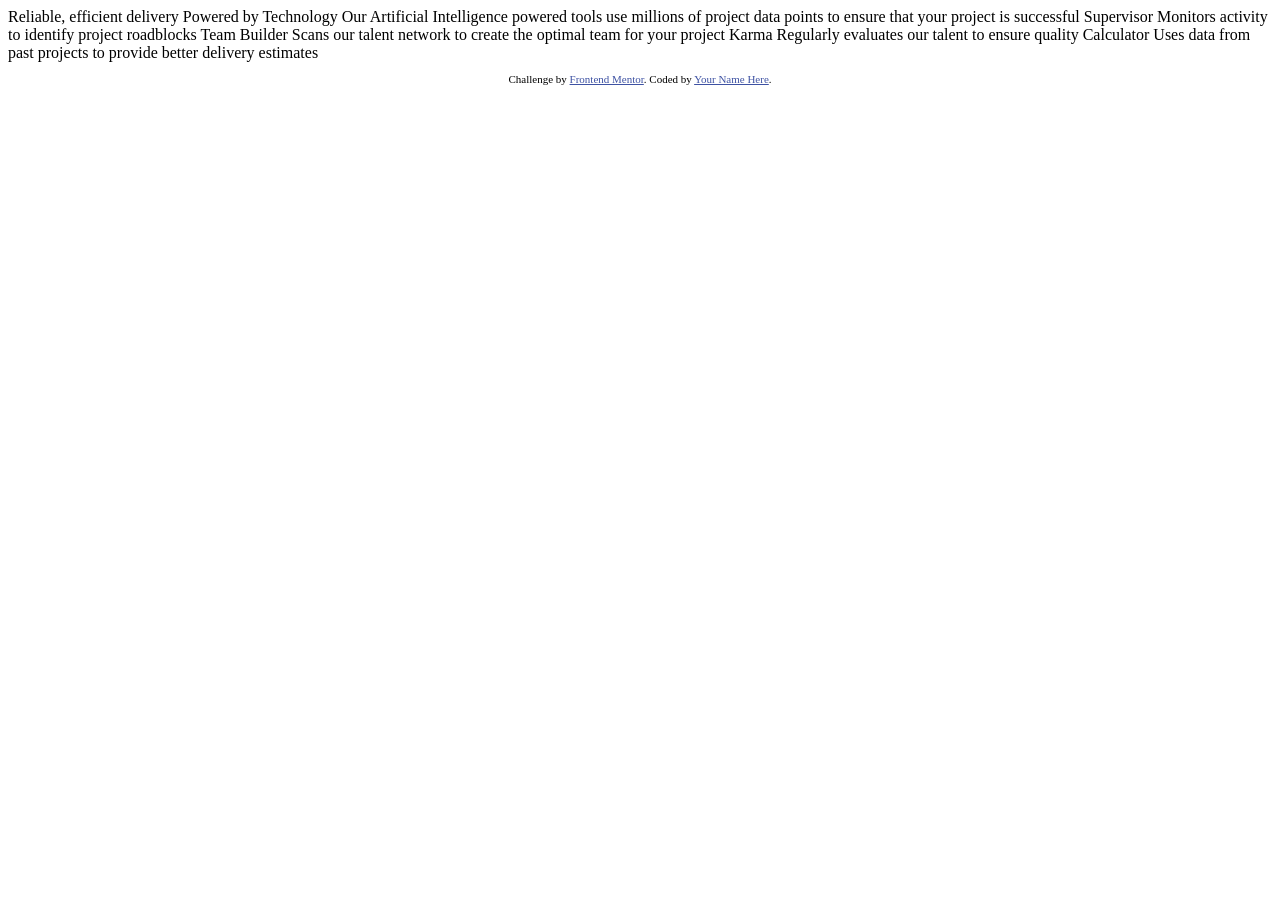
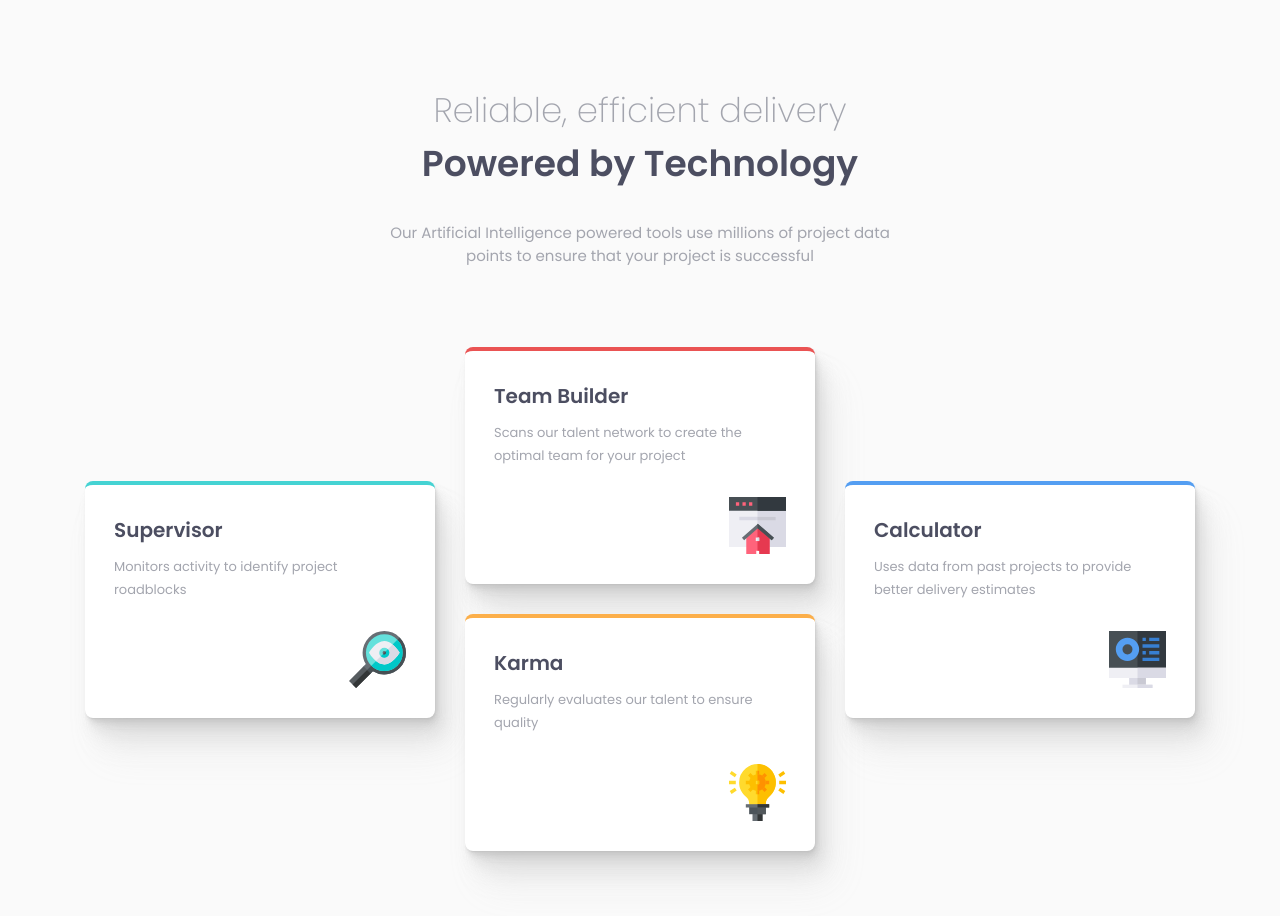
Before and after one commit to nicolette-codes/four_card_feature_section, a plain HTML site: page index.html in a window 1280 px wide. Before the commit the page ends 800 px from the top, so only its background shows below. Drawn offline with Linux system fonts and the light colour scheme.

Commit message:
finish first solution

```diff
--- a/index.html
+++ b/index.html
@@ -6,40 +6,56 @@
 
 	<link rel="icon" type="image/png" sizes="32x32" href="./images/favicon-32x32.png">
 
+	<link rel="preconnect" href="https://fonts.googleapis.com">
+	<link rel="preconnect" href="https://fonts.gstatic.com" crossorigin>
+	<link href="https://fonts.googleapis.com/css2?family=Poppins:ital,wght@0,100;0,200;0,300;0,400;0,500;0,600;0,700;0,800;0,900;1,100;1,200;1,300;1,400;1,500;1,600;1,700;1,800;1,900&display=swap" rel="stylesheet">
+
+	<link href="styles/main.css" rel="stylesheet">
+
 	<title>Frontend Mentor | Four card feature section</title>
 
-  <!-- Feel free to remove these styles or customise in your own stylesheet 👍 -->
-  <style>
-    .attribution { font-size: 11px; text-align: center; }
-    .attribution a { color: hsl(228, 45%, 44%); }
-  </style>
 </head>
 	<body>
-
+		<main class="container">
+			<section class="introduction">
+				<div class="subtitle">
 					Reliable, efficient delivery
-  Powered by Technology
-
+				</div>
+				<h1 class="title">Powered by Technology</h1>
+				<p class="center-text">
 					Our Artificial Intelligence powered tools use millions of project data points
 					to ensure that your project is successful
+				</p>
+			</section>
+			<section class="grid">
+				<div class="card card__border--accent-1 box-shadow grid-left">
+					<h2 class="card__title">Supervisor</h2>
+					<p class="card__text">Monitors activity to identify project roadblocks</p>
+					<img class="card__icon" src="images/icon-supervisor.svg"
+						alt="A stylized icon of an magnifying glass.">
+				</div>
 
-  Supervisor
-  Monitors activity to identify project roadblocks
+				<div class="card card__border--accent-2 box-shadow grid-top">
+					<h2 class="card__title">Team Builder</h2>
+					<p class="card__text">Scans our talent network to create the optimal team for your project</p>
+					<img class="card__icon" src="images/icon-team-builder.svg"
+						alt="A stylized icon of a web browser with a little red house in front of it.">
+				</div>
 
-  Team Builder
-  Scans our talent network to create the optimal team for your project
+				<div class="card card__border--accent-3 box-shadow grid-bottom">
+					<h2 class="card__title">Karma</h2>
+					<p class="card__text">Regularly evaluates our talent to ensure quality</p>
+					<img class="card__icon" src="images/icon-karma.svg"
+						alt="A stylized icon of a light bulb shining yellow.">
+				</div>
 
-  Karma
-  Regularly evaluates our talent to ensure quality
-
-  Calculator
-  Uses data from past projects to provide better delivery estimates
-
-
-  <footer>
-    <p class="attribution">
-      Challenge by <a href="https://www.frontendmentor.io?ref=challenge" target="_blank">Frontend Mentor</a>.
-      Coded by <a href="#">Your Name Here</a>.
-    </p>
-  </footer>
+				<div class="card card__border--accent-4 box-shadow grid-right">
+					<h2 class="card__title">Calculator</h2>
+					<p class="card__text">Uses data from past projects to provide better delivery estimates</p>
+					<img class="card__icon" src="images/icon-calculator.svg"
+						alt="A stylized icon of a display.">
+				</div>
+			</section>
+		</main>
 	</body>
 </html>
--- /dev/null
+++ b/styles/main.css
@@ -0,0 +1,187 @@
+:root {
+	--font-style: "Poppins", sans-serif; /** use weights: 200, 400, 600 **/
+
+	--accent-color-1: hsl(0, 78%, 62%);
+	--accent-color-2: hsl(180, 62%, 55%);
+	--accent-color-3: hsl(34, 97%, 64%);
+	--accent-color-4: hsl(212, 86%, 64%);
+
+	--bg-color: hsl(0, 0%, 98%);
+	--bg-color-card: hsl(0, 0%, 100%);
+
+	--header-color: hsl(234, 12%, 34%);
+	--text-color: hsl(229, 6%, 66%);
+
+	--shadow-color: 0deg 0% 72%;
+}
+
+* {
+	margin: 0;
+	padding: 0;
+	box-sizing: border-box;
+}
+
+html {
+	font-size: 62.5%;
+}
+
+body {
+	background-color: var(--bg-color);
+	font-family: var(--font-style);
+	font-size: 1.5rem;
+	font-weight: 400;
+	color: var(--text-color);
+	display: flex;
+	justify-content: center;
+	align-items: center;
+}
+
+.box-shadow {
+	box-shadow: 0.3px 0.5px 0.6px
+			hsl(var(--shadow-color) / 0.24),
+		0.7px 1.4px 1.6px -0.4px hsl(var(--shadow-color) /
+					0.23),
+		1.2px 2.4px 2.7px -0.7px hsl(var(--shadow-color) /
+					0.22),
+		1.9px 3.8px 4.3px -1.1px hsl(var(--shadow-color) /
+					0.21),
+		2.9px 5.8px 6.6px -1.4px hsl(var(--shadow-color) /
+					0.2),
+		4.3px 8.7px 9.8px -1.8px hsl(var(--shadow-color) /
+					0.19),
+		6.4px 12.7px 14.4px -2.2px hsl(var(--shadow-color) /
+					0.17),
+		9.1px 18.3px 20.7px -2.5px hsl(var(--shadow-color) /
+					0.16),
+		12.8px 25.6px 29px -2.9px hsl(var(--shadow-color) /
+					0.15),
+		17.5px 35px 39.6px -3.2px hsl(var(--shadow-color) /
+					0.14);
+}
+
+.container {
+	width: 311px;
+	margin: 85px 32px;
+}
+
+.center-text {
+	text-align: center;
+}
+
+.introduction {
+	display: flex;
+	flex-direction: column;
+	justify-content: center;
+	align-items: center;
+}
+
+.subtitle {
+	font-size: 2.4rem;
+	font-weight: 200;
+}
+
+.title {
+	font-size: 2.4rem;
+	font-weight: 600;
+	color: var(--header-color);
+	margin-bottom: 3rem;
+}
+
+.grid {
+	margin-top: 8rem;
+	display: grid;
+	grid-template-rows: repeat(4, 1fr);
+	gap: 3rem;
+}
+
+.card {
+	background-color: var(--bg-color-card);
+	border-radius: 0.8rem;
+}
+
+.card__border--accent-1 {
+	border-top: 4px solid var(--accent-color-2);
+}
+
+.card__border--accent-2 {
+	border-top: 4px solid var(--accent-color-1);
+}
+
+.card__border--accent-3 {
+	border-top: 4px solid var(--accent-color-3);
+}
+
+.card__border--accent-4 {
+	border-top: 4px solid var(--accent-color-4);
+}
+
+.card__title {
+	margin: 0px 2.9rem;
+	margin-top: 3rem;
+	font-size: 2rem;
+	font-weight: 600;
+	color: var(--header-color);
+}
+
+.card__text {
+	margin: 0px 2.9rem;
+	margin-top: 1rem;
+	font-size: 1.3rem;
+	line-height: 2.3rem;
+}
+
+.card__icon {
+	margin: 3rem 2.9rem;
+	height: 5.7rem;
+	width: 5.7rem;
+	float: right;
+}
+
+@media screen and (min-width: 65rem) {
+	.container {
+		width: 1110px;
+		display: flex;
+		flex-direction: column;
+		justify-content: center;
+		align-items: center;
+	}
+
+	.introduction {
+		max-width: 540px;
+	}
+
+	.title {
+		font-size: 3.6rem;
+	}
+
+	.subtitle {
+		font-size: 3.4rem;
+	}
+
+	.grid {
+		display: grid;
+		grid-template-columns: repeat(3, 1fr);
+		grid-template-rows: repeat(6, 1fr);
+		gap: 2em;
+	}
+
+	.grid-left {
+		grid-column: 1 / 2;
+		grid-row: 2 / 4;
+	}
+
+	.grid-top {
+		grid-column: 2 / 3;
+		grid-row: 1 / 3;
+	}
+
+	.grid-bottom {
+		grid-column: 2 / 3;
+		grid-row: 3 / 5;
+	}
+
+	.grid-right {
+		grid-column: 3 / 3;
+		grid-row: 2 / 4;
+	}
+}
```
Also changed, not shown: design/desktop-design.jpg (deleted), design/desktop-preview.jpg (deleted), design/mobile-design.jpg (deleted), 4 other files. Lines whose indentation alone changed are shown as unchanged.
